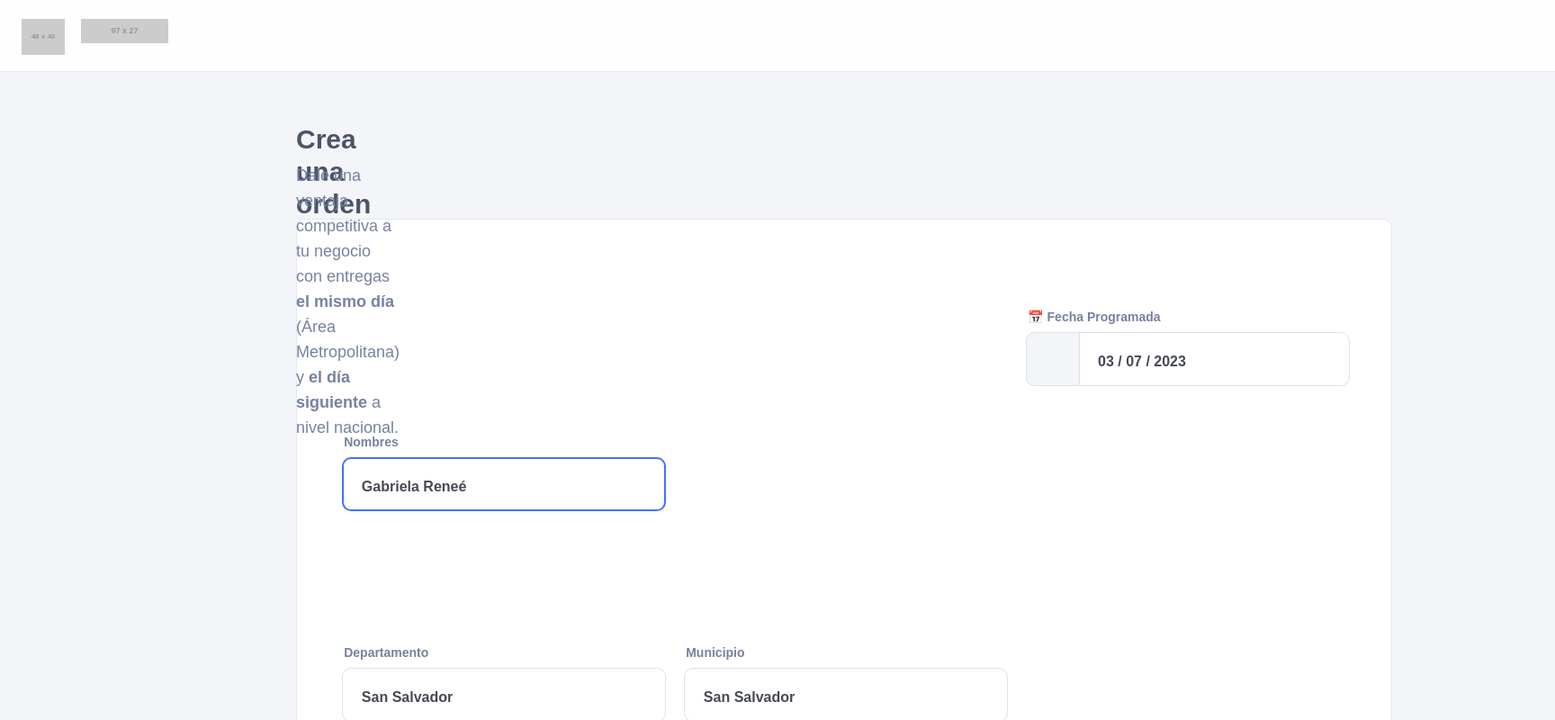
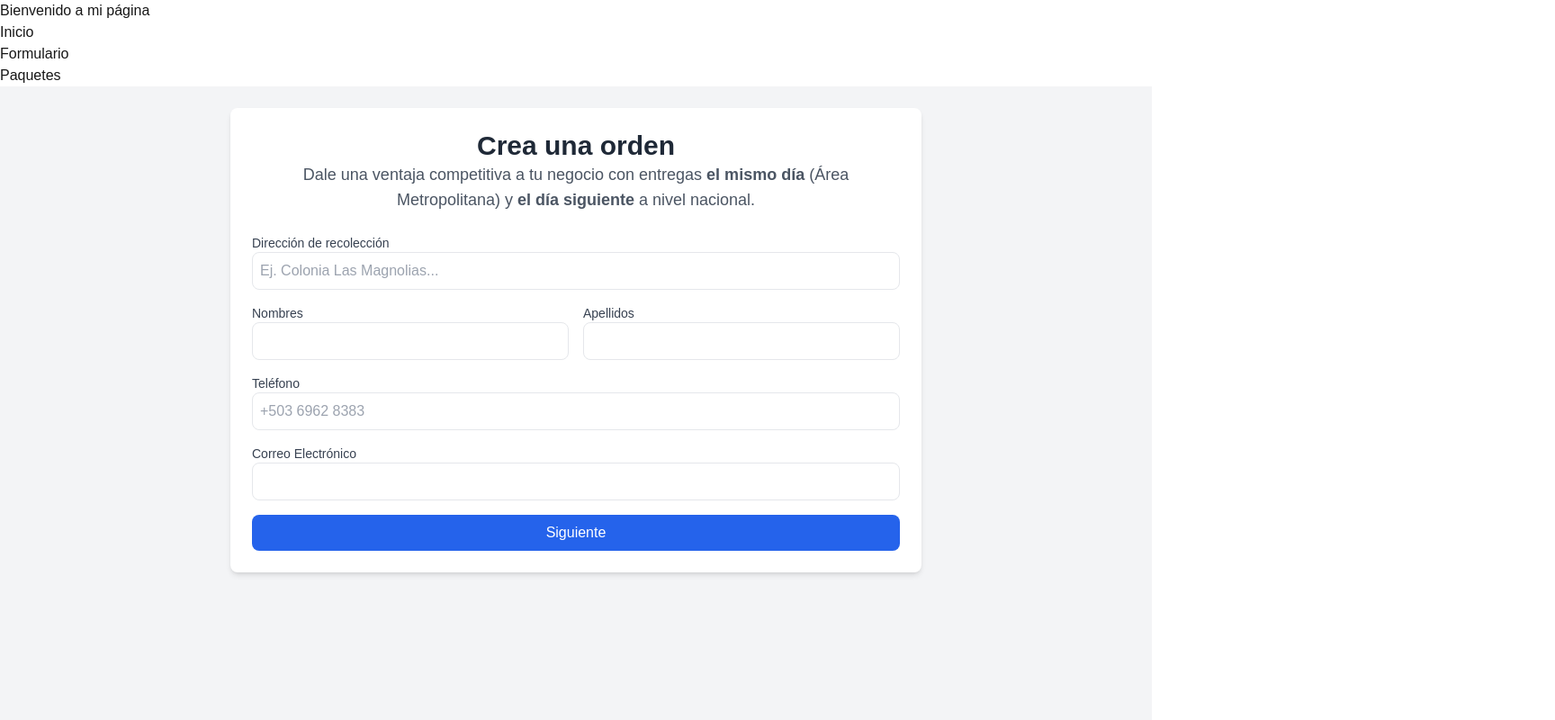
Before and after one commit to Chompi777/FullBoxFrontend, a Next.js app in the folder frontend/: page / in a window 1280 px wide. Shown: the top 800 px of the page at 90% size, 1728 px wide, since content can reach past the window. Built offline with nearby package versions, Linux system fonts and the light colour scheme.

Commit message:
Reorganizing files and folders and creating first version of code

```diff
--- a/frontend/app/form/AgregarBultos.tsx
+++ b/frontend/app/form/AgregarBultos.tsx
@@ -1,11 +1,16 @@
-// app/form/AgregarBultos.tsx
+
 "use client";
-
-import { useState } from "react";
+import React, { useState } from "react";
 
 export default function AgregarBultos() {
   const [bultos, setBultos] = useState([]);
-  const [bulto, setBulto] = useState({ largo: "", alto: "", ancho: "", peso: "", contenido: "" });
+  const [bulto, setBulto] = useState({
+    largo: "",
+    alto: "",
+    ancho: "",
+    peso: "",
+    contenido: "",
+  });
 
   const handleAddBulto = () => {
     setBultos([...bultos, bulto]);
@@ -15,7 +20,7 @@ export default function AgregarBultos() {
   return (
     <div className="bg-gray-100 min-h-screen p-6">
       <div className="max-w-3xl mx-auto bg-white shadow-md rounded-lg p-6">
-        <h1 className="text-2xl font-bold mb-4 text-gray-800">Agrega tus bultos</h1>
+        <h1 className="text-3xl font-bold text-center text-gray-800 mb-4">Agrega tus bultos</h1>
         <div className="grid grid-cols-4 gap-4 mb-4">
           <input
             type="number"
--- a/frontend/app/form/CrearOrden.tsx
+++ b/frontend/app/form/CrearOrden.tsx
@@ -1,77 +1,108 @@
-// app/form/CrearOrden.tsx
+
 "use client";
+import React, { useState } from "react";
+import { useNavigate } from "react-router-dom";
 
-import React from 'react';
+export default function CrearOrden() {
+  const navigate = useNavigate();
 
-const OrderCard = () => {
+  const [formData, setFormData] = useState({
+    direccion: "",
+    nombres: "",
+    apellidos: "",
+    telefono: "",
+    email: "",
+    destinatario: "",
+    departamento: "",
+    municipio: "",
+    referencia: "",
+    indicaciones: "",
+  });
+
+  const handleChange = (e) => {
+    const { name, value } = e.target;
+    setFormData({ ...formData, [name]: value });
+  };
+
+  const handleNext = () => {
+    navigate("/agregar-bultos");
+  };
+
   return (
-    <div className="w-[1728px] h-[1117px] relative bg-[#f3f5f9] overflow-hidden">
-      <div className="w-[1218px] h-[831px] left-[329px] top-[243px] absolute bg-white rounded-[10px] border border-[#e5e8ee]" />
-
-      {/* Date Box */}
-      <div className="w-[360px] h-[87px] left-[1140px] top-[342px] absolute">
-        <div className="w-[360px] h-[60px] left-0 top-[27px] absolute bg-white rounded-[10px] border border-[#dee1e7]" />
-        <div className="w-[60px] h-[60px] left-0 top-[27px] absolute bg-[#f3f5f9] rounded-tl-[10px] rounded-bl-[10px] border border-[#dee1e7]" />
-        <div className="left-[80px] top-[48px] absolute text-[#454955] text-base font-semibold font-['Albert Sans']">03 / 07 / 2023</div>
-        <div className="left-[2.19px] top-0 absolute text-[#7682a0] text-sm font-semibold font-['Albert Sans']">📅 Fecha Programada</div>
-      </div>
-
-      {/* Button */}
-      <div className="w-60 h-[75px] left-[1258px] top-[959px] absolute">
-        <div className="w-60 h-[75px] left-0 top-0 absolute bg-[#4270f9] rounded-[10px] border-2 border-[#2f5bdf]" />
-        <div className="w-[30px] h-[30px] p-[5px] left-[190px] top-[23px] absolute justify-center items-center inline-flex overflow-hidden" />
-        <div className="left-[25px] top-[27px] absolute text-white text-lg font-semibold font-['Albert Sans']">Siguiente</div>
-      </div>
-
-      {/* Title */}
-      <div className="left-[329px] top-[137px] absolute">
-        <div className="left-0 top-0 absolute text-[#4c5468] text-3xl font-bold font-['Albert Sans']">Crea una orden</div>
-        <div className="left-0 top-[44px] absolute">
-          <span className="text-[#7682a0] text-lg font-medium font-['Albert Sans']">Dale una ventaja competitiva a tu negocio con entregas </span>
-          <span className="text-[#7682a0] text-lg font-bold font-['Albert Sans']">el mismo día  </span>
-          <span className="text-[#7682a0] text-lg font-medium font-['Albert Sans']">(Área Metropolitana) y </span>
-          <span className="text-[#7682a0] text-lg font-bold font-['Albert Sans']">el día siguiente</span>
-          <span className="text-[#7682a0] text-lg font-medium font-['Albert Sans']"> a nivel nacional.</span>
+    <div className="bg-gray-100 min-h-screen p-6">
+      <div className="max-w-3xl mx-auto bg-white shadow-md rounded-lg p-6">
+        <div className="text-center mb-6">
+          <h1 className="text-3xl font-bold text-gray-800">Crea una orden</h1>
+          <p className="text-lg text-gray-600">
+            Dale una ventaja competitiva a tu negocio con entregas <strong>el mismo día</strong> (Área Metropolitana) y <strong>el día siguiente</strong> a nivel nacional.
+          </p>
         </div>
-      </div>
-
-      {/* Form Fields */}
-      <div className="w-[1120px] h-[438px] left-[380px] top-[481px] absolute">
-        <div className="w-[360px] h-[87px] left-0 top-0 absolute">
-          <div className="w-[360px] h-[60px] left-0 top-[27px] absolute bg-white rounded-[10px] border-2 border-[#4270f9]" />
-          <div className="left-[2.19px] top-0 absolute text-[#7682a0] text-sm font-semibold font-['Albert Sans']">Nombres</div>
-          <div className="w-[123.59px] left-[21.87px] top-[48px] absolute text-[#454955] text-base font-semibold font-['Albert Sans']">Gabriela Reneé</div>
-        </div>
-
-        <div className="w-[1120px] h-[87px] left-0 top-[351px] absolute">
-          <div className="w-[1120px] h-[60px] left-0 top-[27px] absolute bg-white rounded-[10px] border border-[#dee1e7]" />
-          <div className="left-[2.19px] top-0 absolute text-[#7682a0] text-sm font-semibold font-['Albert Sans']">Indicaciones</div>
-          <div className="left-[21.87px] top-[48px] absolute text-[#454955] text-base font-semibold font-['Albert Sans']">Llamar antes de entregar.</div>
-        </div>
-
-        <div className="w-[360px] h-[87px] left-0 top-[234px] absolute">
-          <div className="w-[360px] h-[60px] left-0 top-[27px] absolute bg-white rounded-[10px] border border-[#dee1e7]" />
-          <div className="left-[2.19px] top-0 absolute text-[#7682a0] text-sm font-semibold font-['Albert Sans']">Departamento</div>
-          <div className="left-[21.87px] top-[48px] absolute text-[#454955] text-base font-semibold font-['Albert Sans']">San Salvador</div>
-        </div>
-
-        <div className="w-[360px] h-[87px] left-[380px] top-[234px] absolute">
-          <div className="w-[360px] h-[60px] left-0 top-[27px] absolute bg-white rounded-[10px] border border-[#dee1e7]" />
-          <div className="left-[2.19px] top-0 absolute text-[#7682a0] text-sm font-semibold font-['Albert Sans']">Municipio</div>
-          <div className="left-[21.87px] top-[48px] absolute text-[#454955] text-base font-semibold font-['Albert Sans']">San Salvador</div>
-        </div>
-      </div>
-
-      {/* Footer */}
-      <div className="w-[1728px] h-20 left-0 top-0 absolute">
-        <div className="w-[1728px] h-20 left-0 top-0 absolute bg-white/90 border-b border-[#e5e8ee] backdrop-blur-[10px]" />
-      </div>
-      <div className="w-[162.59px] left-[24px] top-[21px] absolute">
-        <img className="w-[96.85px] h-[26.66px] left-[65.75px] top-0 absolute" src="https://via.placeholder.com/97x27" alt="Logo" />
-        <img className="w-[48.20px] h-10 left-0 top-0 absolute" src="https://via.placeholder.com/48x40" alt="Icon" />
+        <form className="space-y-4">
+          {/* Formulario */}
+          <div>
+            <label className="block text-sm font-medium text-gray-700">Dirección de recolección</label>
+            <input
+              type="text"
+              name="direccion"
+              value={formData.direccion}
+              onChange={handleChange}
+              className="w-full p-2 border rounded-lg"
+              placeholder="Ej. Colonia Las Magnolias..."
+            />
+          </div>
+          <div className="grid grid-cols-2 gap-4">
+            <div>
+              <label className="block text-sm font-medium text-gray-700">Nombres</label>
+              <input
+                type="text"
+                name="nombres"
+                value={formData.nombres}
+                onChange={handleChange}
+                className="w-full p-2 border rounded-lg"
+              />
+            </div>
+            <div>
+              <label className="block text-sm font-medium text-gray-700">Apellidos</label>
+              <input
+                type="text"
+                name="apellidos"
+                value={formData.apellidos}
+                onChange={handleChange}
+                className="w-full p-2 border rounded-lg"
+              />
+            </div>
+          </div>
+          <div>
+            <label className="block text-sm font-medium text-gray-700">Teléfono</label>
+            <input
+              type="tel"
+              name="telefono"
+              value={formData.telefono}
+              onChange={handleChange}
+              className="w-full p-2 border rounded-lg"
+              placeholder="+503 6962 8383"
+            />
+          </div>
+          <div>
+            <label className="block text-sm font-medium text-gray-700">Correo Electrónico</label>
+            <input
+              type="email"
+              name="email"
+              value={formData.email}
+              onChange={handleChange}
+              className="w-full p-2 border rounded-lg"
+            />
+          </div>
+          {/* Botón Siguiente */}
+          <button
+            type="button"
+            onClick={handleNext}
+            className="w-full bg-blue-600 text-white p-2 rounded-lg hover:bg-blue-700"
+          >
+            Siguiente
+          </button>
+        </form>
       </div>
     </div>
   );
-};
-
-export default OrderCard;
+}
--- a/frontend/app/page.tsx
+++ b/frontend/app/page.tsx
@@ -1,14 +1,23 @@
-// app/page.tsx
-"use client";
+"use client"; // Marca este archivo como un componente del cliente
 
-import CrearOrden from './form/CrearOrden';
-import AgregarBultos from './form/AgregarBultos';
+import React from "react";
+import { BrowserRouter as Router, Routes, Route } from "react-router-dom";
+import CrearOrden from "./form/CrearOrden";
+import AgregarBultos from "./form/AgregarBultos";
+import Header from "./components/Header";
+import Footer from "./components/Footer";
 
 export default function Page() {
   return (
-    <div>
-      <CrearOrden />
-      <AgregarBultos />
-    </div>
+    <Router>
+      <Header />
+      <div className="min-h-screen">
+        <Routes>
+          <Route path="/" element={<CrearOrden />} />
+          <Route path="/agregar-bultos" element={<AgregarBultos />} />
+        </Routes>
+      </div>
+      <Footer />
+    </Router>
   );
 }
--- a/frontend/app/pages/home/index.tsx
+++ /dev/null
@@ -1,24 +0,0 @@
-import React from 'react';
-import Header from '../../components/Header';  // Importa el componente Header
-import Footer from '../../components/Footer';  // Importa el componente Footer
-import Button from '../../components/Button';  // Importa el componente Button
-
-const HomePage: React.FC = () => {
-  const handleClick = () => {
-    alert("¡Haz hecho clic en el botón!");
-  };
-
-  return (
-    <div>
-      <Header />
-      <main>
-        <h2>¡Bienvenido a la Página Principal!</h2>
-        <p>Esta es una demostración de cómo organizar tu aplicación en Next.js usando componentes.</p>
-        <Button label="Haz clic aquí" onClick={handleClick} />
-      </main>
-      <Footer />
-    </div>
-  );
-};
-
-export default HomePage;
--- a/frontend/package.json
+++ b/frontend/package.json
@@ -13,7 +13,8 @@
     "antd": "^5.23.1",
     "next": "^15.1.4",
     "react": "^19.0.0",
-    "react-dom": "^19.0.0"
+    "react-dom": "^19.0.0",
+    "react-router-dom": "^7.1.2"
   },
   "devDependencies": {
     "@eslint/eslintrc": "^3",
```
Also changed, not shown: frontend/app/pages/form/FormPage.tsx (deleted), frontend/app/pages/form/PackagesPage.tsx (deleted), 1 other file (tests, documents, lock files or other folders).
